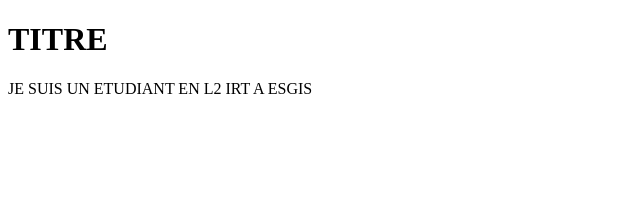
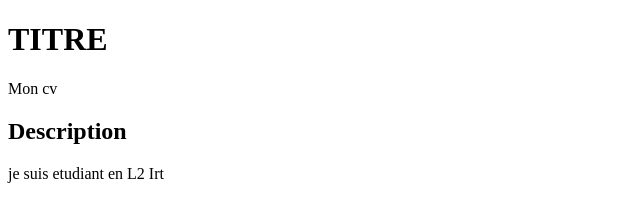
Before and after one commit to DevDinast/mon-cv, a plain HTML site: page index.html in a window 1280 px wide. Shown: the whole page, without its empty margins (0-640 px from the left). Drawn offline with Linux system fonts and the light colour scheme.

Commit message:
mise en place de la section description

```diff
--- a/index.html
+++ b/index.html
@@ -8,6 +8,8 @@
 </head>
 <body>
     <h1>TITRE</h1>
-    JE SUIS UN ETUDIANT EN L2 IRT A ESGIS
+   <p>Mon cv</p>
+    <h2>Description</h2>
+    <p>je suis etudiant en L2 Irt</p>
 </body>
 </html>
```
